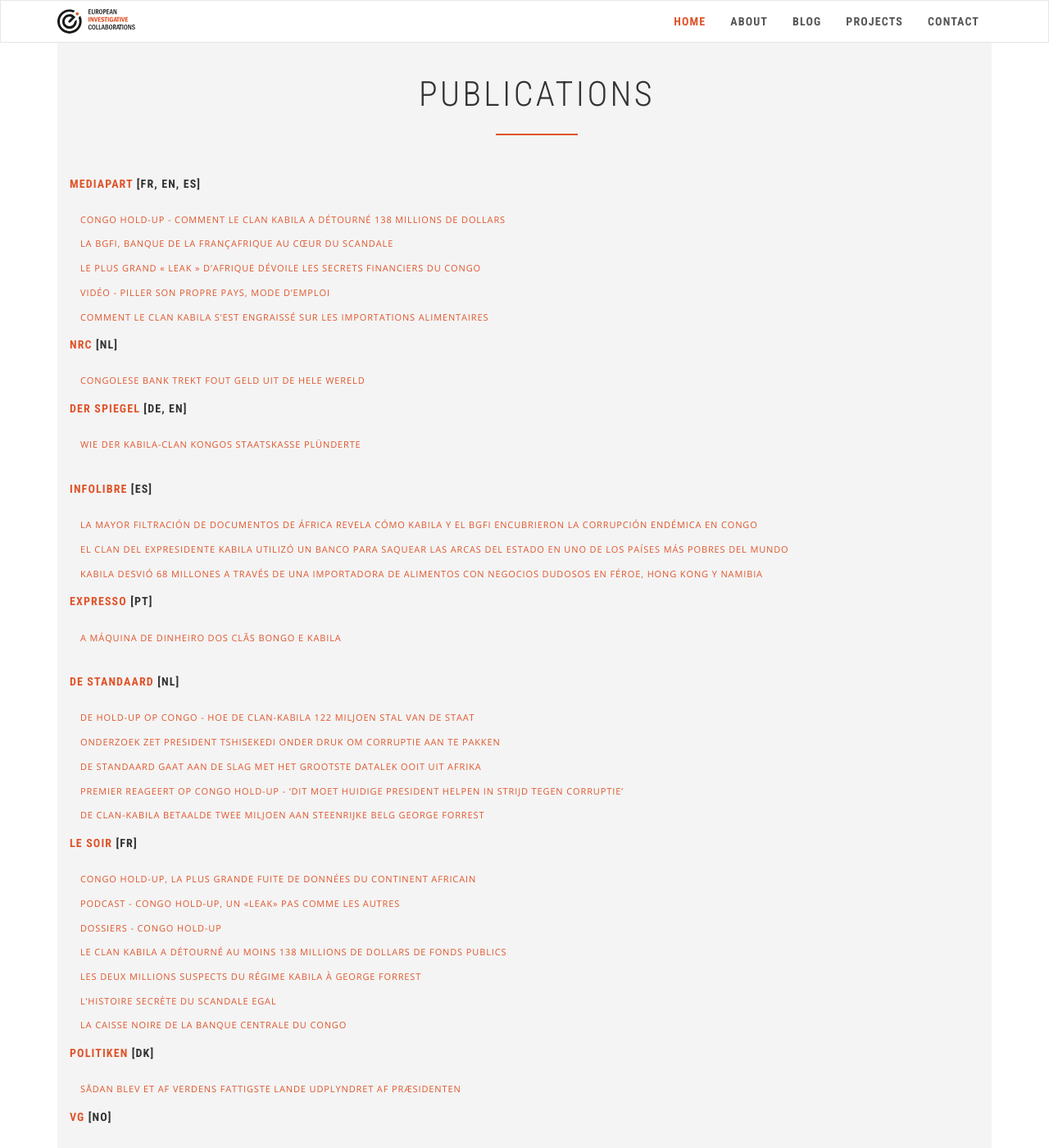
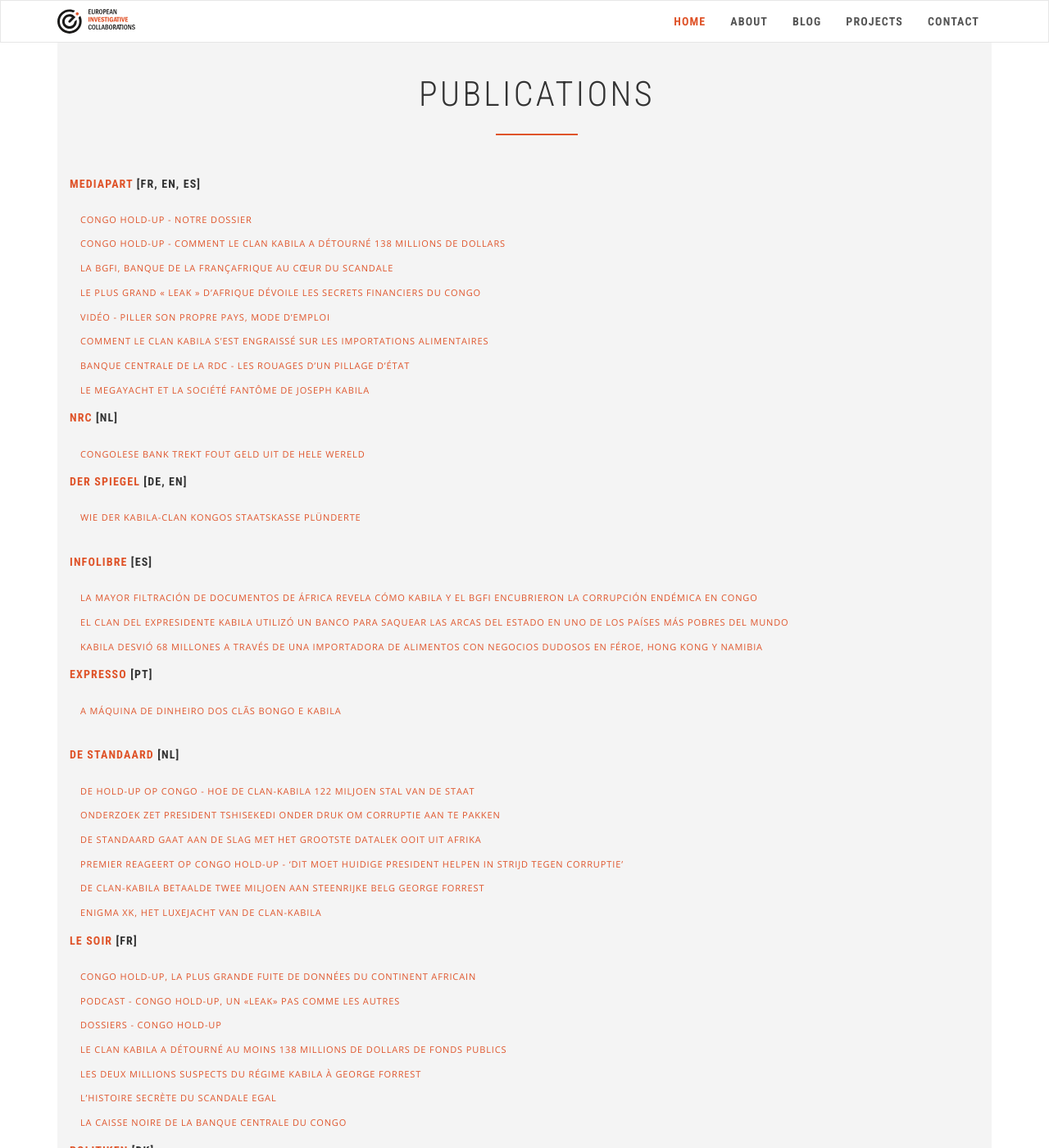
Before and after one commit to eic-network/eic-incubator.github.io, a Jekyll site: the page built from _projects/congo-holdup.md, in a window 1280 px wide and 1400 px high, scrolled down 1030 px. Shown: the whole window at 82% size. Built offline with Jekyll 4.4.1, drawn with Linux system fonts in a browser that asks for light colours; nearby versions of some CDN libraries.

Commit message:
Update congo-holdup.md

```diff
--- a/_projects/congo-holdup.md
+++ b/_projects/congo-holdup.md
@@ -14,6 +14,8 @@ description: |-
 publications:
 - lang: "[FR, EN, ES]"
   links:
+  - name: CONGO HOLD-UP - NOTRE DOSSIER
+    url: https://www.mediapart.fr/journal/international/dossier/congo-hold-notre-dossier
   - name: Congo hold-up - comment le clan Kabila a détourné 138 millions de dollars
     url: https://www.mediapart.fr/journal/international/191121/congo-hold-comment-le-clan-kabila-detourne-138-millions-de-dollars
   - name: La BGFI, banque de la Françafrique au cœur du scandale
@@ -24,6 +26,10 @@ publications:
     url: https://www.mediapart.fr/journal/france/191121/video-piller-son-propre-pays-mode-d-emploi
   - name: Comment le clan Kabila s’est engraissé sur les importations alimentaires
     url: https://www.mediapart.fr/journal/international/221121/congo-hold-comment-le-clan-kabila-s-est-engraisse-sur-les-importations-alimentaires
+  - name: Banque centrale de la RDC - les rouages d’un pillage d’État
+    url: https://www.mediapart.fr/journal/international/221121/congo-hold-banque-centrale-de-la-rdc-les-rouages-d-un-pillage-d-etat
+  - name: Le megayacht et la société fantôme de Joseph Kabila
+    url: https://www.mediapart.fr/journal/international/231121/congo-hold-le-megayacht-et-la-societe-fantome-de-joseph-kabila
   name: Mediapart
   url: https://www.mediapart.fr
 - lang: "[NL]"
@@ -70,6 +76,8 @@ publications:
     url: https://www.standaard.be/cnt/dmf20211119_95552902
   - name: De clan-Kabila betaalde twee miljoen aan steenrijke Belg George Forrest
     url: https://www.standaard.be/cnt/dmf20211121_98057483
+  - name: Enigma XK, het luxejacht van de clan-Kabila
+    url: https://www.standaard.be/cnt/dmf20211123_05012275
   name: De Standaard
   url: https://www.standaard.be/
 - lang: "[FR]"
```
